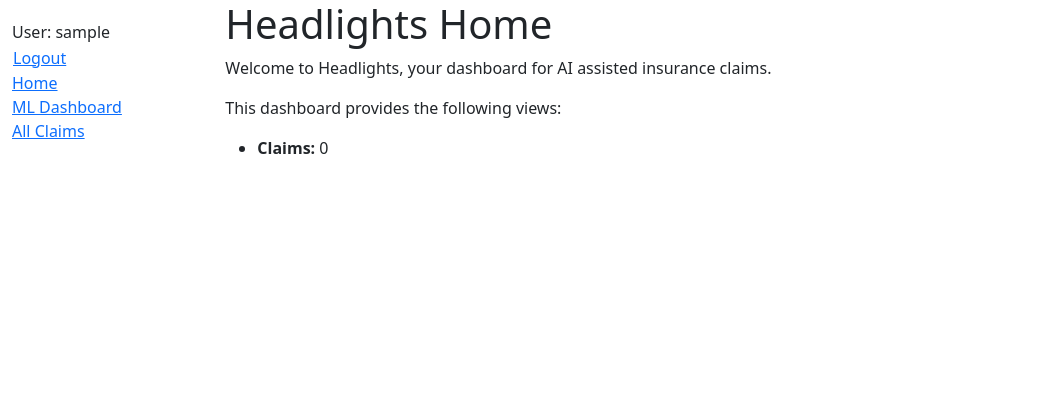
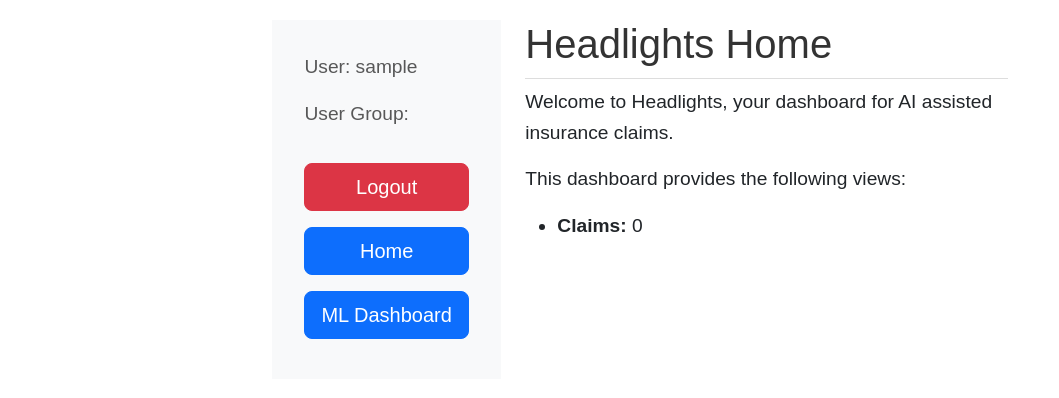
Before and after one commit to charclayt/headlights, a Django app: page /app/ in a window 1280 px wide. Shown: the top 398 px of the page, without its empty margins (0-1059 px from the left). Run offline with Django 5.2, Linux system fonts and the light colour scheme; the visitor is signed in with stand-in values (Sample User, id 1); data that the repository does not hold is empty.

Commit message:
Feature: Bootstrap & styling fixes
Fix sytiling and template interaction by moving out of myapp
Combined ml and styles css
Updated navbar to use bootstrap styling
Updated ml.html to extend base_generic.html

```diff
--- a/desd/settings.py
+++ b/desd/settings.py
@@ -122,6 +122,7 @@ USE_TZ = True
 # https://docs.djangoproject.com/en/5.1/howto/static-files/
 
 STATIC_URL = "static/"
+STATICFILES_DIRS = [BASE_DIR / 'static']
 
 # Default primary key field type
 # https://docs.djangoproject.com/en/5.1/ref/settings/#default-auto-field
--- a/myapp/static/css/styles.css
+++ /dev/null
@@ -1,14 +0,0 @@
-.sidebar-nav {
-    margin-top: 20px;
-    padding: 0;
-    list-style: none;
-  }
-
-#logout-form {
-  display: inline;
-}
-
-#logout-form button {
-  padding: 0;
-  margin: 0;
-}
--- a/myapp/templates/base_generic.html
+++ /dev/null
@@ -1,43 +0,0 @@
-<!doctype html>
-<html lang="en">
-  <head>
-    {% block title %}
-      <title>Headlights</title>
-    {% endblock %}
-    <meta charset="utf-8" />
-    <meta name="viewport" content="width=device-width, initial-scale=1" />
-    <link href="https://cdn.jsdelivr.net/npm/bootstrap@5.3.3/dist/css/bootstrap.min.css"
-      rel="stylesheet"
-      integrity="sha384-QWTKZyjpPEjISv5WaRU9OFeRpok6YctnYmDr5pNlyT2bRjXh0JMhjY6hW+ALEwIH"
-      crossorigin="anonymous">
-    {% load static %}
-    <link rel="stylesheet" href="{% static 'css/styles.css' %}" />
-  </head>
-  <body>
-    <div class="container-fluid">
-      <div class="row">
-        <div class="col-sm-2">
-          {% block sidebar %}
-            <ul class="sidebar-nav">
-            {% if user.is_authenticated %}
-              <li>User: {{ user.get_username }}</li>
-              <li>
-                <form id="logout-form" method="post" action="{% url 'logout' %}">
-                  {% csrf_token %}
-                  <button type="submit" class="btn btn-link">Logout</button>
-                </form>
-              </li>
-            {% else %}
-              <li><a href="{% url 'login' %}?next={{ request.path }}">Login</a></li>
-            {% endif %}
-              <li><a href="{% url 'index' %}">Home</a></li>
-              <li><a href="{% url 'ml_dashboard' %}">ML Dashboard</a></li>
-              <li><a href="">All Claims</a></li>
-            </ul>
-          {% endblock %}
-        </div>
-        <div class="col-sm-10 ">{% block content %}{% endblock %}</div>
-      </div>
-    </div>
-  </body>
-</html>
--- a/myapp/views.py
+++ b/myapp/views.py
@@ -1,10 +1,13 @@
+from django.contrib.auth.decorators import login_required
 from django.shortcuts import render
 from django.http import JsonResponse
 from django.views.decorators.csrf import csrf_exempt
 from django.views.decorators.http import require_http_methods
+
+import logging
 import os
-import logging
 import pickle
+
 from .models import Model, Claim
 
 # Configure logging
@@ -21,7 +24,7 @@ def index(request):
 
     return render(request, 'index.html', context=context)
 
-# Add this function to myapp/views.py
+@login_required
 def ml_dashboard(request):
     """Machine Learning dashboard view"""
     # Get all models to display on the page
--- /dev/null
+++ b/static/css/styles.css
@@ -0,0 +1,79 @@
+body {
+  font-family: Arial, sans-serif;
+  line-height: 1.6;
+  margin: 0;
+  padding: 20px;
+  max-width: 800px;
+  margin: 0 auto;
+  font-size: 1.2rem;
+}
+
+h1 {
+  color: #333;
+  border-bottom: 1px solid #ddd;
+  padding-bottom: 10px;
+}
+
+.container {
+  background-color: #f9f9f9;
+  border: 1px solid #ddd;
+  padding: 15px;
+  border-radius: 5px;
+  margin-top: 20px;
+}
+
+button {
+  background-color: #4CAF50;
+  color: white;
+  padding: 10px 15px;
+  border: none;
+  border-radius: 4px;
+  cursor: pointer;
+  margin-top: 10px;
+}
+
+button:hover {
+  background-color: #45a049;
+}
+
+pre {
+  background-color: #f1f1f1;
+  padding: 10px;
+  border-radius: 5px;
+  overflow-x: auto;
+}
+
+.form-group {
+  margin-bottom: 15px;
+}
+
+label {
+  display: block;
+  margin-bottom: 5px;
+  font-weight: bold;
+}
+
+input[type="text"], textarea {
+  width: 100%;
+  padding: 8px;
+  border: 1px solid #ddd;
+  border-radius: 4px;
+  box-sizing: border-box;
+}
+
+.success-message, .error-message {
+  margin-top: 10px;
+  padding: 10px;
+  border-radius: 4px;
+  display: none;
+}
+
+.success-message {
+  background-color: #dff0d8;
+  color: #3c763d;
+}
+
+.error-message {
+  background-color: #f2dede;
+  color: #a94442;
+}
--- /dev/null
+++ b/templates/base_generic.html
@@ -0,0 +1,61 @@
+<!doctype html>
+<html lang="en">
+  <head>
+    {% block title %}
+      <title>Headlights</title>
+    {% endblock %}
+    <meta charset="utf-8" />
+    <meta name="viewport" content="width=device-width, initial-scale=1" />
+    <link href="https://cdn.jsdelivr.net/npm/bootstrap@5.3.3/dist/css/bootstrap.min.css"
+      rel="stylesheet"
+      integrity="sha384-QWTKZyjpPEjISv5WaRU9OFeRpok6YctnYmDr5pNlyT2bRjXh0JMhjY6hW+ALEwIH"
+      crossorigin="anonymous">
+    {% load static %}
+    <link rel="stylesheet" href="{% static 'css/styles.css' %}" />
+  </head>
+  <body>
+    <div class="container-fluid">
+      <div class="row">
+        <div class="col-md-4">
+          {% block sidebar %}
+            <nav class="navbar navbar-light bg-light flex-column p-4">
+              <ul class="navbar-nav">
+              {% if user.is_authenticated %}
+                <li class="nav-item">
+                  <span class="nav-link">User: {{ user.get_username }}</span>
+                </li>
+
+                <li class="nav-item mb-3">
+                  <span class="nav-link">
+                    User Group:
+                    {% for group in user.groups.all %}
+                      {{ group.name }}{% if not forloop.last %}, {% endif %}
+                    {% endfor %}
+                  </span>
+                </li>
+                <li class="nav-item mb-3">
+                  <form id="logout-form" method="post" action="{% url 'logout' %}">
+                    {% csrf_token %}
+                    <button type="submit" class="btn btn-danger btn-lg w-100">Logout</button>
+                  </form>
+                </li>
+              {% else %}
+                <li class="nav-item mb-3">
+                  <a class="btn btn-primary btn-lg w-100" href="{% url 'login' %}?next={{ request.path }}">Login</a>
+                </li>
+              {% endif %}
+                <li class="nav-item mb-3">
+                  <a class="btn btn-primary btn-lg w-100" href="{% url 'index' %}">Home</a>
+                </li>
+                <li class="nav-item mb-3">
+                  <a class="btn btn-primary btn-lg w-100" href="{% url 'ml_dashboard' %}">ML Dashboard</a>
+                </li>
+              </ul>
+            </nav>
+          {% endblock %}
+        </div>
+        <div class="col-md-8 ">{% block content %}{% endblock %}</div>
+      </div>
+    </div>
+  </body>
+</html>
```
Also changed, not shown: myapp/static/css/ml.css (deleted, +0 -86 lines), templates/ml.html (renamed from myapp/templates/ml.html, +5 -12 lines), templates/index.html (renamed from myapp/templates/index.html).
